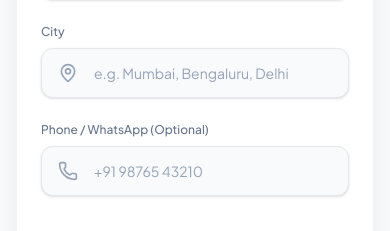
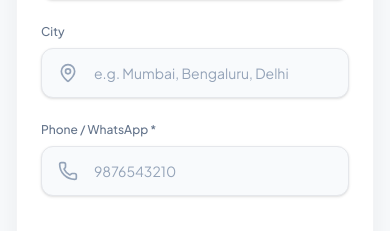
Before and after one commit to Varni1512/Book, a React (Vite) app: page /form in a window 390 px wide. Shown: the part 1520-1751 px from the top of the page. Built offline with nearby package versions, Linux system fonts and the light colour scheme; no server answers; a web font is replaced by a local one.

Commit message:
implement user confirmation emails, mandate phone validation, and add admin notifications for form submissions

```diff
--- a/src/Components/FreeBooksSection.jsx
+++ b/src/Components/FreeBooksSection.jsx
@@ -46,15 +46,31 @@ const FreeBooksSection = () => {
         download_buttons: download_html
       };
 
-      // Note: Reusing your existing Service ID and Public Key from the project.
-      // You just need to create a new Template for Free Books and add its ID to your .env file
-      // as VITE_EMAILJS_FREEBOOK_TEMPLATE_ID
+      // 1. Send email to the user with the free book download link
       await emailjs.send(
         import.meta.env.VITE_EMAILJS_SERVICE_ID,
         import.meta.env.VITE_EMAILJS_FREEBOOK_TEMPLATE_ID,
         templateParams,
         import.meta.env.VITE_EMAILJS_PUBLIC_KEY
       );
+
+      // 2. Send notification email to the admin/client
+      const adminTemplateParams = {
+        name: name,
+        email: email,
+        bookTitle: display_choice,
+      };
+
+      try {
+        await emailjs.send(
+          import.meta.env.VITE_EMAILJS_ADMIN_SERVICE_ID || import.meta.env.VITE_EMAILJS_SERVICE_ID,
+          import.meta.env.VITE_EMAILJS_ADMIN_FREEBOOK_TEMPLATE_ID,
+          adminTemplateParams,
+          import.meta.env.VITE_EMAILJS_ADMIN_PUBLIC_KEY || import.meta.env.VITE_EMAILJS_PUBLIC_KEY
+        );
+      } catch (adminError) {
+        console.error("Error sending admin notification:", adminError);
+      }
 
       setSubmitted(true);
       setName('');
--- a/src/Pages/Form.jsx
+++ b/src/Pages/Form.jsx
@@ -53,12 +53,12 @@ const Form = () => {
         price: finalPrice
       });
 
-      // 2. Send Email via EmailJS
+      // 2. Send Email to Admin via EmailJS
       const templateParams = {
         name: name,
         email: email,
         bookTitle: selectedBookData?.title,
-        format: format,
+        format: format === 'paperback' ? 'Paperback Edition' : 'Kindle Edition',
         language: language,
         city: city,
         phone: phone,
@@ -71,6 +71,18 @@ const Form = () => {
         templateParams,
         import.meta.env.VITE_EMAILJS_PUBLIC_KEY
       );
+
+      // 3. Send Order Confirmation Email to User
+      try {
+        await emailjs.send(
+          import.meta.env.VITE_EMAILJS_ADMIN_SERVICE_ID || import.meta.env.VITE_EMAILJS_SERVICE_ID,
+          import.meta.env.VITE_EMAILJS_USER_ORDER_TEMPLATE_ID,
+          templateParams,
+          import.meta.env.VITE_EMAILJS_ADMIN_PUBLIC_KEY || import.meta.env.VITE_EMAILJS_PUBLIC_KEY
+        );
+      } catch (userEmailError) {
+        console.error("Error sending user confirmation email:", userEmailError);
+      }
 
       alert('Your request has been submitted successfully! Our India team will contact you soon.');
       setName('');
@@ -237,14 +249,20 @@ const Form = () => {
               </div>
 
               <div className="flex flex-col gap-2">
-                <label className="text-xs font-medium text-[#64748B]">Phone / WhatsApp (Optional)</label>
+                <label className="text-xs font-medium text-[#64748B]">Phone / WhatsApp *</label>
                 <div className="flex items-center gap-3 bg-[#F8FAFC] border border-gray-200 rounded-xl px-4 py-3.5 focus-within:border-[#5588CB] focus-within:ring-1 focus-within:ring-[#5588CB] transition-all shadow-sm">
                   <Phone className="w-5 h-5 text-[#94A3B8] shrink-0" />
                   <input
                     type="tel"
+                    required
+                    maxLength="10"
+                    pattern="[0-9]{10}"
+                    onInput={(e) => {
+                      e.target.value = e.target.value.replace(/[^0-9]/g, '');
+                      setPhone(e.target.value);
+                    }}
                     value={phone}
-                    onChange={(e) => setPhone(e.target.value)}
-                    placeholder="+91 98765 43210"
+                    placeholder="9876543210"
                     className="w-full bg-transparent text-sm focus:outline-none text-gray-900 placeholder-[#94A3B8] pl-1"
                   />
                 </div>
```
